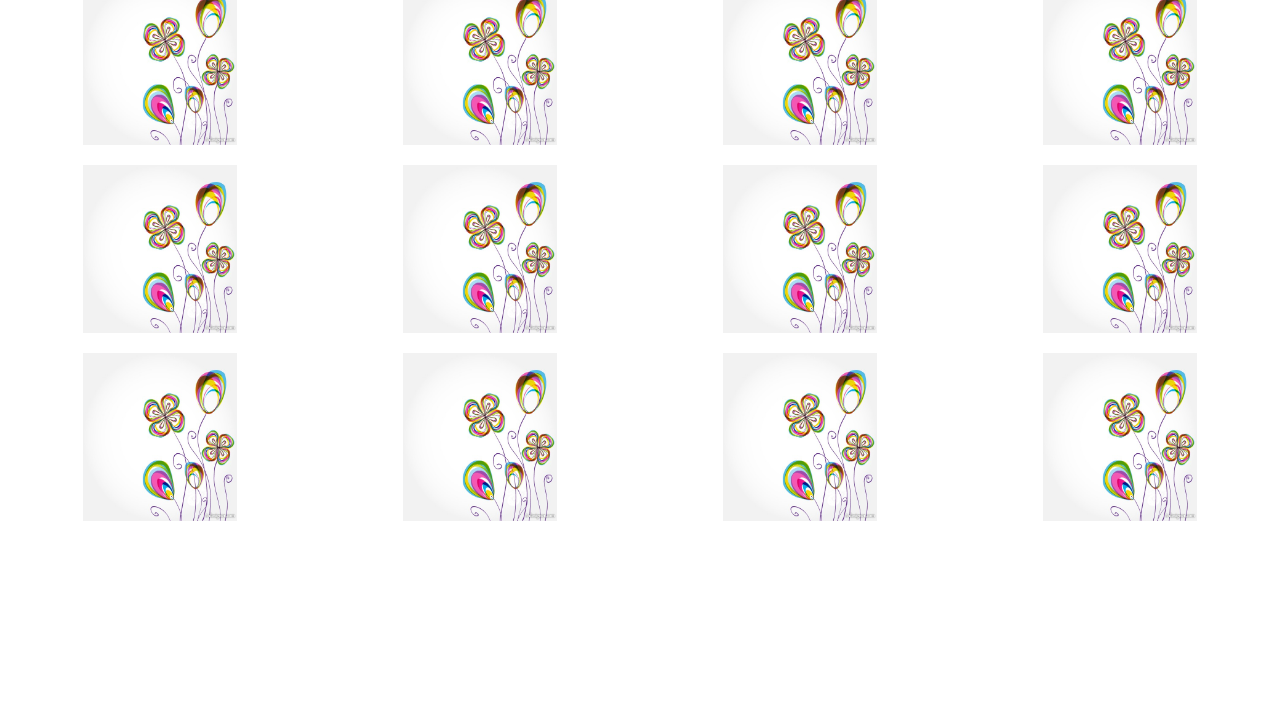
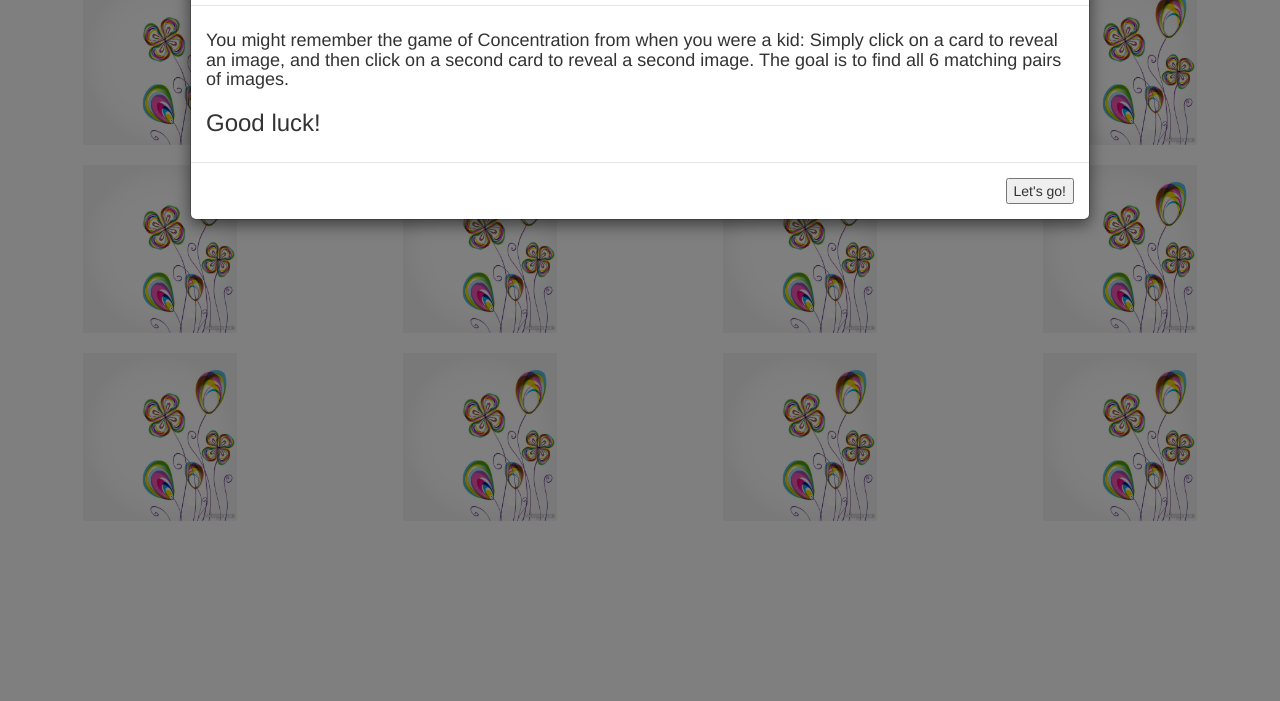
Before and after one commit to fj1/concentration, a plain HTML site: page index.html in a window 1280 px wide. Shown: the part 99-800 px from the top of the page. Drawn offline with nearby package versions, Linux system fonts and the light colour scheme.

Commit message:
added introduction modal

```diff
--- a/index.html
+++ b/index.html
@@ -13,7 +13,26 @@
     <link rel="stylesheet" href="public/stylesheets/style.css">
   </head>
   <body>
-    <!-- body goes here -->
+    <!-- INTRO MODAL -->
+    <div id="introModal" class="modal fade bs-example-modal-lg" tabindex="-1" role="dialog" aria-labelledby="myLargeModalLabel" aria-hidden="true">
+      <div class="modal-dialog modal-lg">
+        <div class="modal-content">
+          <div class="modal-header">
+            <button type="button" class="close" data-dismiss="modal"><span aria-hidden="true">&times;</span><span class="sr-only">Close</span></button>
+            <h2 class="modal-title" id="myModalLabel">Welcome to Kitty Koncentration!</h4>
+          </div>
+          <div class="modal-body">
+            <h4>You might remember the game of Concentration from when you were a kid: Simply click on a card to reveal an image, and then click on a second card to reveal a second image. The goal is to find all 6 matching pairs of images.</h6>
+            <h3>Good luck!</h3>
+          </div>
+          <div class="modal-footer">
+            <button type="button" data-dismiss="modal">Let's go!</button>
+          </div>
+        </div>
+      </div>
+    </div>
+
+    <!-- GAME BODY -->
     <div class="container-fluid">
       <!-- logo bar -->
       <div class="row">
@@ -88,6 +107,7 @@
         shuffle(cards);
         dealCards();
         gameOn();
+        $('#introModal').modal('show');
       });
     </script>
 
```
